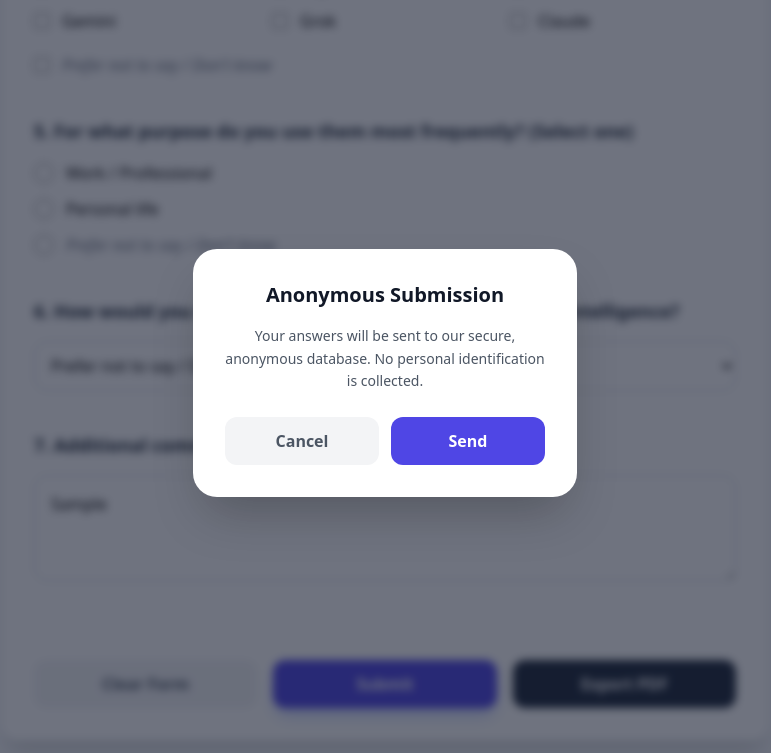
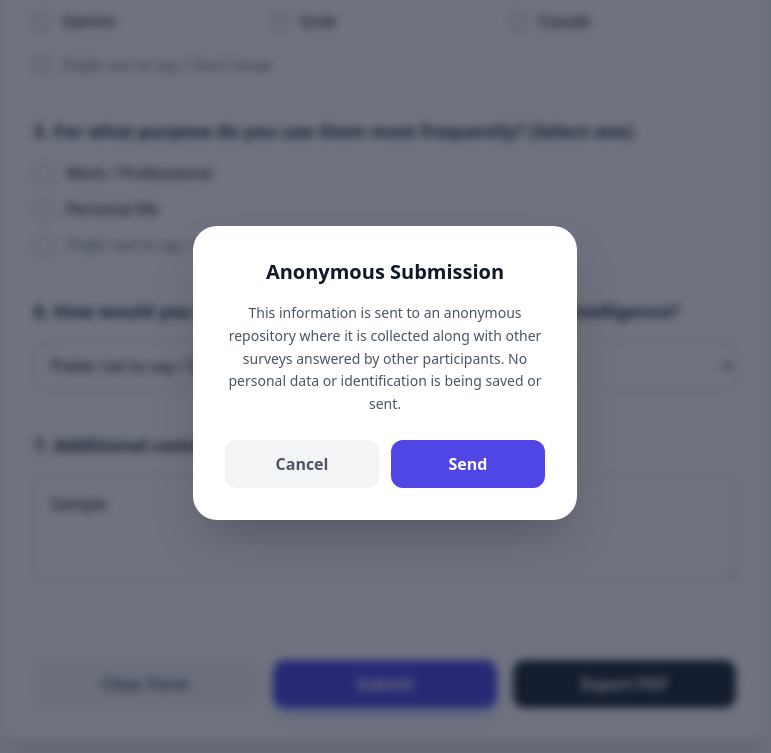
Before and after one commit to hupegui/ITCILO_AI_Survey, a plain HTML site: page index.html in a window 1280 px wide. Both pictures are taken after typing "Sample", "Sample", "Sample" into the empty fields and a click on the button "Submit". Shown: the part 1031-1784 px from the top of the page, without its empty margins (255-1026 px from the left). Drawn offline with nearby package versions, Linux system fonts and the light colour scheme.

Commit message:
Update index.html

```diff
--- a/index.html
+++ b/index.html
@@ -124,7 +124,7 @@
         <div class="bg-white rounded-3xl p-8 max-w-sm w-full shadow-2xl text-center">
             <h3 class="text-xl font-bold text-gray-900 mb-4">Anonymous Submission</h3>
             <p class="text-sm text-gray-600 mb-6 leading-relaxed">
-                Your answers will be sent to our secure, anonymous database. No personal identification is collected.
+                This information is sent to an anonymous repository where it is collected along with other surveys answered by other 			participants. No personal data or identification is being saved or sent.
             </p>
             <div class="flex gap-3">
                 <button id="closeModalBtn" class="flex-1 py-3 bg-gray-100 text-gray-600 rounded-xl font-bold">Cancel</button>
```
